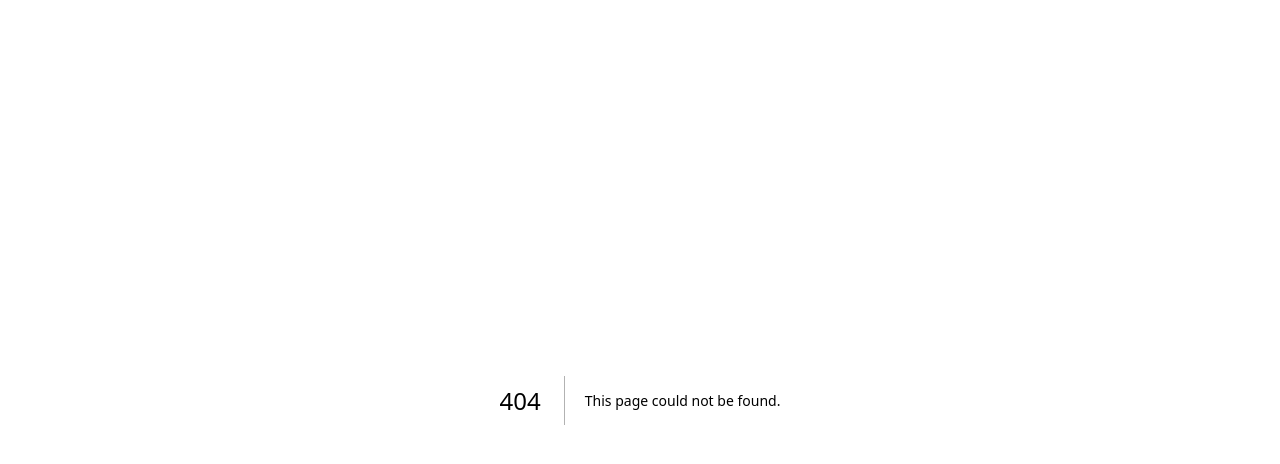
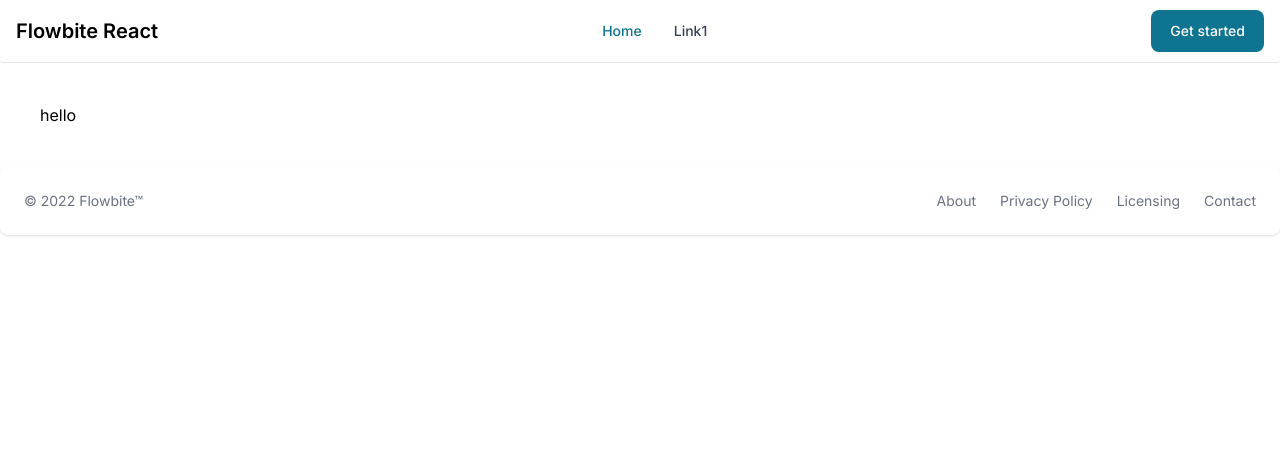
Before and after one commit to the-devengers-hackathon-2023/front, a Next.js app: page /planets/1 in a window 1280 px wide. Before the commit this address had no page. Shown: the top 464 px of the page. Built offline with nearby package versions, Linux system fonts and the light colour scheme.

Commit message:
test data fetch

```diff
--- a/app/DefaultAccordion.tsx
+++ b/app/DefaultAccordion.tsx
@@ -12,7 +12,7 @@ export default function DefaultAccordion({
   population: string;
 }) {
   return (
-    <Accordion>
+    <Accordion collapseAll>
       <Accordion.Panel>
         <Accordion.Title>{name}</Accordion.Title>
         <Accordion.Content>
--- /dev/null
+++ b/app/DefaultFooter.tsx
@@ -0,0 +1,17 @@
+"use client";
+
+import { Footer } from "flowbite-react";
+
+export default function DefaultFooter() {
+  return (
+    <Footer container>
+      <Footer.Copyright by="Flowbite™" href="#" year={2022} />
+      <Footer.LinkGroup>
+        <Footer.Link href="#">About</Footer.Link>
+        <Footer.Link href="#">Privacy Policy</Footer.Link>
+        <Footer.Link href="#">Licensing</Footer.Link>
+        <Footer.Link href="#">Contact</Footer.Link>
+      </Footer.LinkGroup>
+    </Footer>
+  );
+}
--- /dev/null
+++ b/app/NavbarWithCTAButton.tsx
@@ -0,0 +1,25 @@
+"use client";
+
+import { Button, Navbar } from "flowbite-react";
+
+export default function NavbarWithCTAButton() {
+  return (
+    <Navbar fluid rounded className="border-b border-gray-200">
+      <Navbar.Brand href="https://flowbite-react.com">
+        <span className="self-center whitespace-nowrap text-xl font-semibold dark:text-white">
+          Flowbite React
+        </span>
+      </Navbar.Brand>
+      <div className="flex md:order-2">
+        <Button>Get started</Button>
+        <Navbar.Toggle />
+      </div>
+      <Navbar.Collapse>
+        <Navbar.Link active href="#">
+          <p>Home</p>
+        </Navbar.Link>
+        <Navbar.Link href="#">Link1</Navbar.Link>
+      </Navbar.Collapse>
+    </Navbar>
+  );
+}
--- /dev/null
+++ b/app/data.json
@@ -0,0 +1,5 @@
+{
+  "menu": [
+    ["link1", "href1"], ["link2", "href2"]
+  ]
+}
--- a/app/layout.tsx
+++ b/app/layout.tsx
@@ -1,22 +1,28 @@
-import './globals.css'
-import type { Metadata } from 'next'
-import { Inter } from 'next/font/google'
+import "./globals.css";
+import type { Metadata } from "next";
+import { Inter } from "next/font/google";
+import NavbarWithCTAButton from "./NavbarWithCTAButton";
+import DefaultFooter from "./DefaultFooter";
 
-const inter = Inter({ subsets: ['latin'] })
+const inter = Inter({ subsets: ["latin"] });
 
 export const metadata: Metadata = {
-  title: 'Create Next App',
-  description: 'Generated by create next app',
-}
+  title: "Create Next App",
+  description: "Generated by create next app",
+};
 
 export default function RootLayout({
   children,
 }: {
-  children: React.ReactNode
+  children: React.ReactNode;
 }) {
   return (
     <html lang="en">
-      <body className={inter.className}>{children}</body>
+      <body className={inter.className}>
+        <NavbarWithCTAButton />
+        <div className="p-10">{children}</div>
+        <DefaultFooter />
+      </body>
     </html>
-  )
+  );
 }
--- a/app/page.tsx
+++ b/app/page.tsx
@@ -1,25 +1,40 @@
+import Link from "next/link";
 import DefaultAccordion from "./DefaultAccordion";
-// import getPlanets from "./services/services";
+import { getPlanets, getBooks } from "./services/services";
 
-async function getPlanets() {
-  try {
-    const response = await fetch("https://swapi.dev/api/planets");
-    const data = response.json();
-    return data;
-  } catch (error) {
-    return error;
-  }
-}
+export default async function Home() {
+  // const planets = await getPlanets();
+  // console.log(planets);
 
-export default function Home() {
-  const planets: any = getPlanets();
-  console.log(planets);
+  const books = await getBooks();
+  console.log(books);
 
   return (
-    <DefaultAccordion
-      name={"test"}
-      climate={"hello world"}
-      population={"test"}
-    />
+    <>
+      {/* {planets.results.map((e: any, i: number) => {
+        return (
+          <Link href={`planets/${i}`}>
+            <DefaultAccordion
+              key={i}
+              name={e.name}
+              climate={e.climate}
+              population={e.population}
+            />
+          </Link>
+        );
+      })} */}
+      {books.map((e: any, i: number) => {
+        return (
+          <Link href={`books/${i}`}>
+            <DefaultAccordion
+              key={i}
+              name={e.title}
+              climate={e.description}
+              population={e.author}
+            />
+          </Link>
+        );
+      })}
+    </>
   );
 }
--- /dev/null
+++ b/app/planets/[id]/page.tsx
@@ -0,0 +1,3 @@
+export default function planet(data: any) {
+  return "hello";
+}
--- a/app/services/services.tsx
+++ b/app/services/services.tsx
@@ -1,4 +1,4 @@
-export default async function getPlanets() {
+export async function getPlanets() {
   try {
     const response = await fetch("https://swapi.dev/api/planets");
     const data = await response.json();
@@ -7,3 +7,13 @@ export default async function getPlanets() {
     return error;
   }
 }
+
+export async function getBooks() {
+  try {
+    const response = await fetch("https://localhost:8000/api/books");
+    const data = await response.json();
+    return data;
+  } catch (error) {
+    return error;
+  }
+}
--- a/next.config.js
+++ b/next.config.js
@@ -1,4 +1,26 @@
 /** @type {import('next').NextConfig} */
-const nextConfig = {}
+const nextConfig = {
+  async headers() {
+    return [
+      {
+        // matching all API routes
+        source: "/api/:path*",
+        headers: [
+          { key: "Access-Control-Allow-Credentials", value: "true" },
+          { key: "Access-Control-Allow-Origin", value: "*" }, // replace this your actual origin
+          {
+            key: "Access-Control-Allow-Methods",
+            value: "GET,DELETE,PATCH,POST,PUT",
+          },
+          {
+            key: "Access-Control-Allow-Headers",
+            value:
+              "X-CSRF-Token, X-Requested-With, Accept, Accept-Version, Content-Length, Content-MD5, Content-Type, Date, X-Api-Version",
+          },
+        ],
+      },
+    ];
+  },
+};
 
-module.exports = nextConfig
+module.exports = nextConfig;
```
